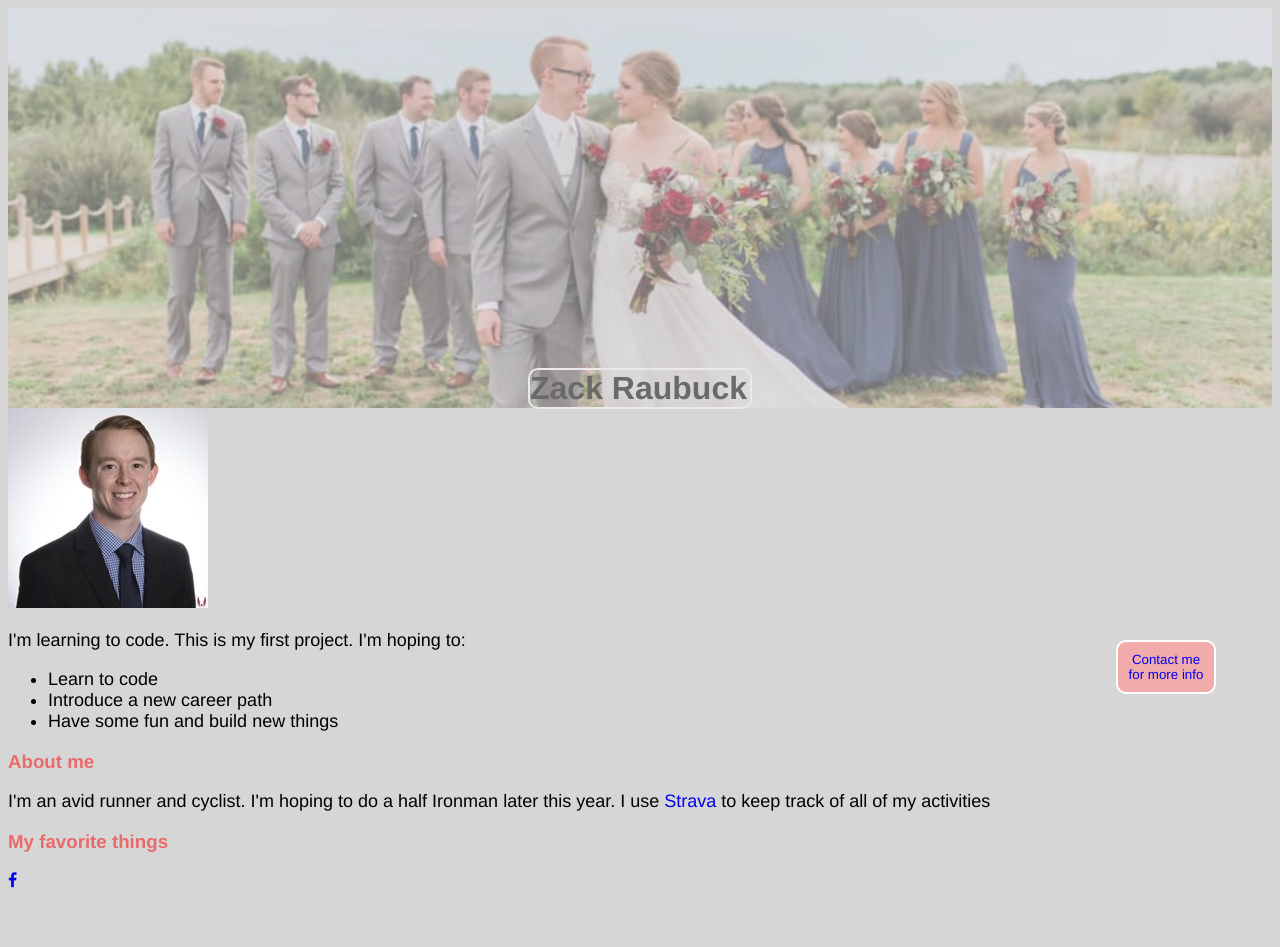
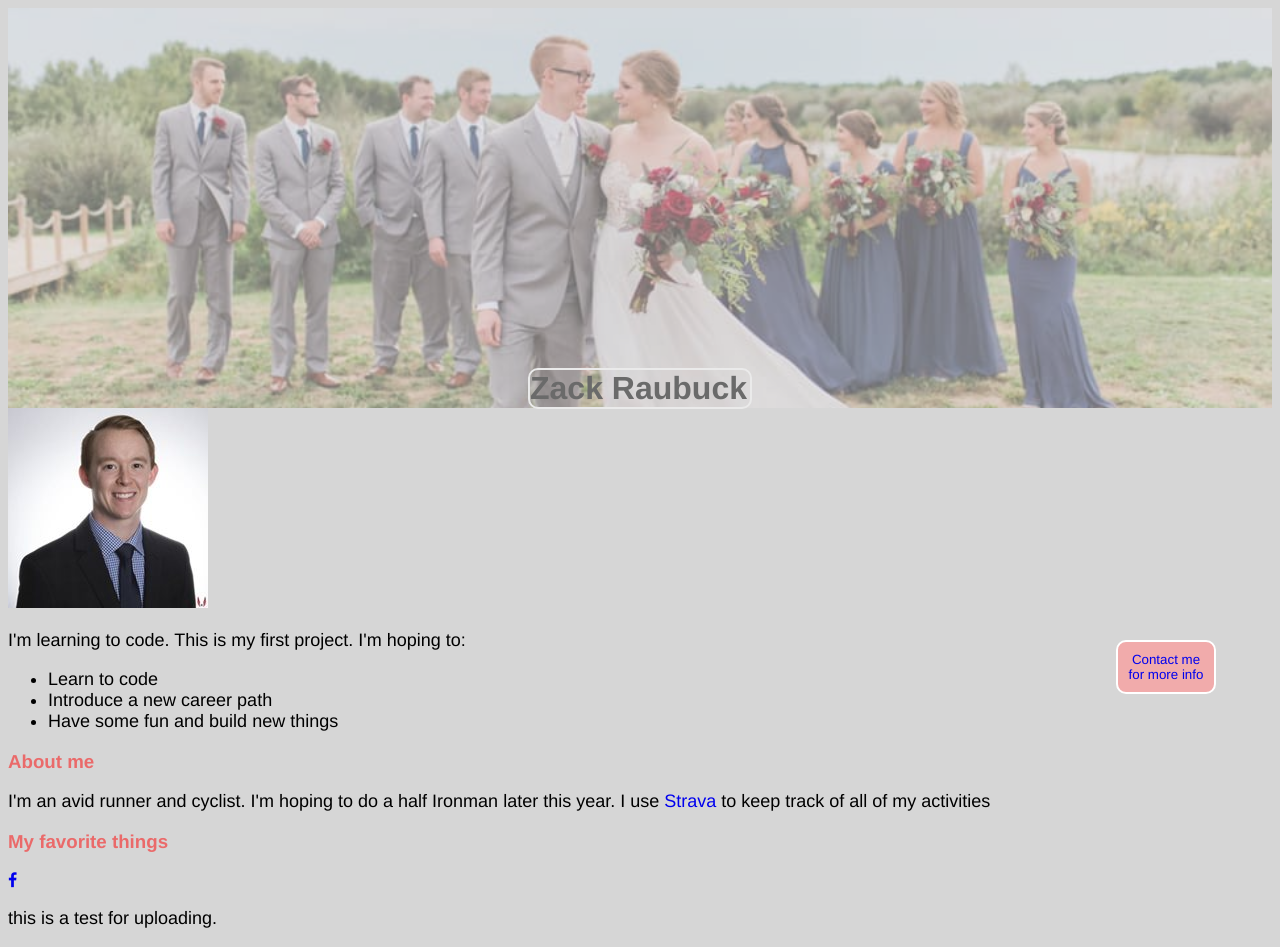
Before and after one commit to zackraubuck/zackraubuck.github.io, a plain HTML site: page index.html in a window 1280 px wide. Before the commit the page ends 898 px from the top, so only its background shows below. Drawn offline with Linux system fonts and the light colour scheme.

Commit message:
2nd commit, testing, aug 19,2020

```diff
--- a/index.html
+++ b/index.html
@@ -31,6 +31,7 @@
 
 <a href="https://www.facebook.com/lkasdjn/" target="blank"><i class="fa fa-facebook"></i></a>
 
+<p> this is a test for uploading.</p>
 
 </body>
 </html>
```
